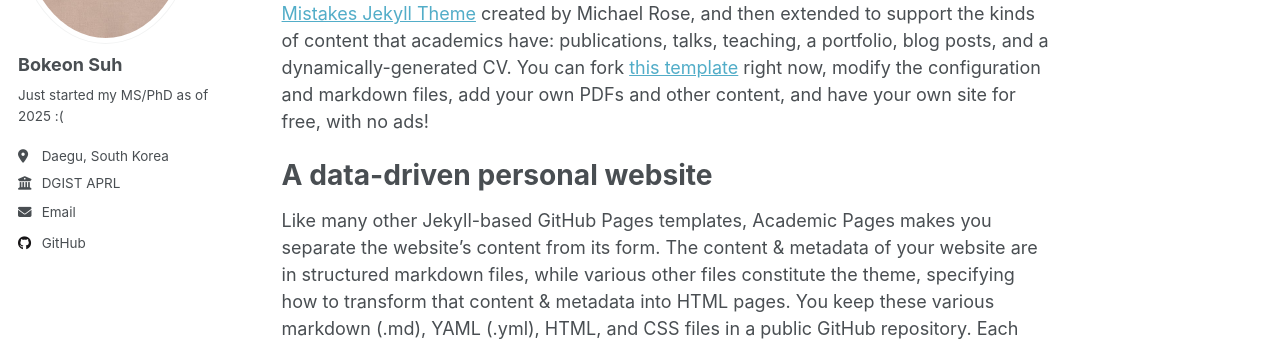
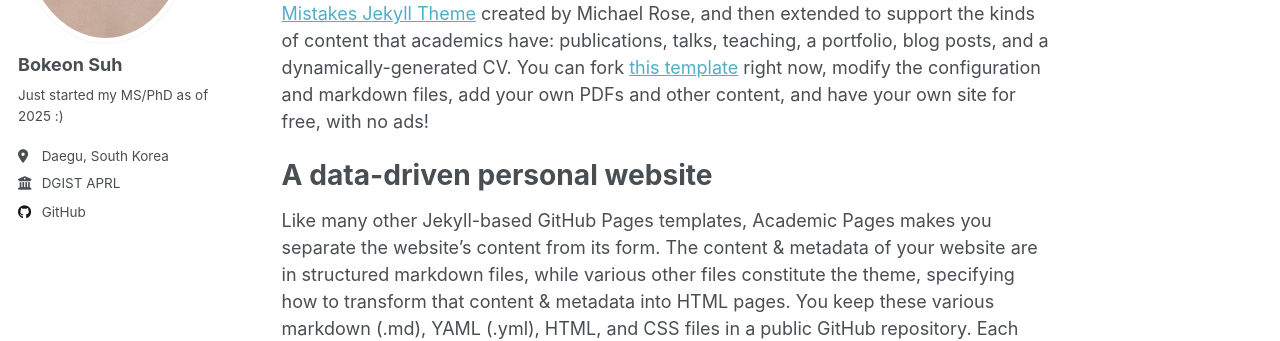
Before and after one commit to bksuh/bksuh.github.io, a Jekyll site: the page built from _pages/about.md, in a window 1280 px wide. Shown: the part 277-618 px from the top of the page. Built offline with Jekyll 4.4.1, drawn with Linux system fonts in a browser that asks for light colours.

Commit message:
Update _config.yml

```diff
--- a/_config.yml
+++ b/_config.yml
@@ -15,7 +15,7 @@ name                     : &name "Bokeon Suh"
 description              : &description "personal description"
 url                      : https://bksuh.github.io # the base hostname & protocol for your site e.g. "https://[your GitHub username].github.io" or if you already have some other page hosted on Github then use "https://[your GitHub username].github.io/[Your Repo Name]"
 baseurl                  : "" # the subpath of your site, e.g. "/blog"
-repository               : "academicpages/academicpages.github.io"
+repository               : "bksuh/bksuh.github.io"
 
 # Site Author - The following control what appear as part of the author content on the side bar.
 #               If a field is blank the icon and link will not appear, otherwise it will be shown.
@@ -25,11 +25,11 @@ author:
   avatar           : "profile.jpg"
   name             : "Bokeon Suh"
   pronouns         : # example: "she/her"
-  bio              : "Just started my MS/PhD as of 2025 :("
+  bio              : "Just started my MS/PhD as of 2025 :)"
   location         : "Daegu, South Korea"
   employer         : "DGIST APRL"
   uri              : # URL
-  email            : "none@example.org"
+  email            : # "none@example.org"
 
   # Academic websites
   academia         : # URL
```
